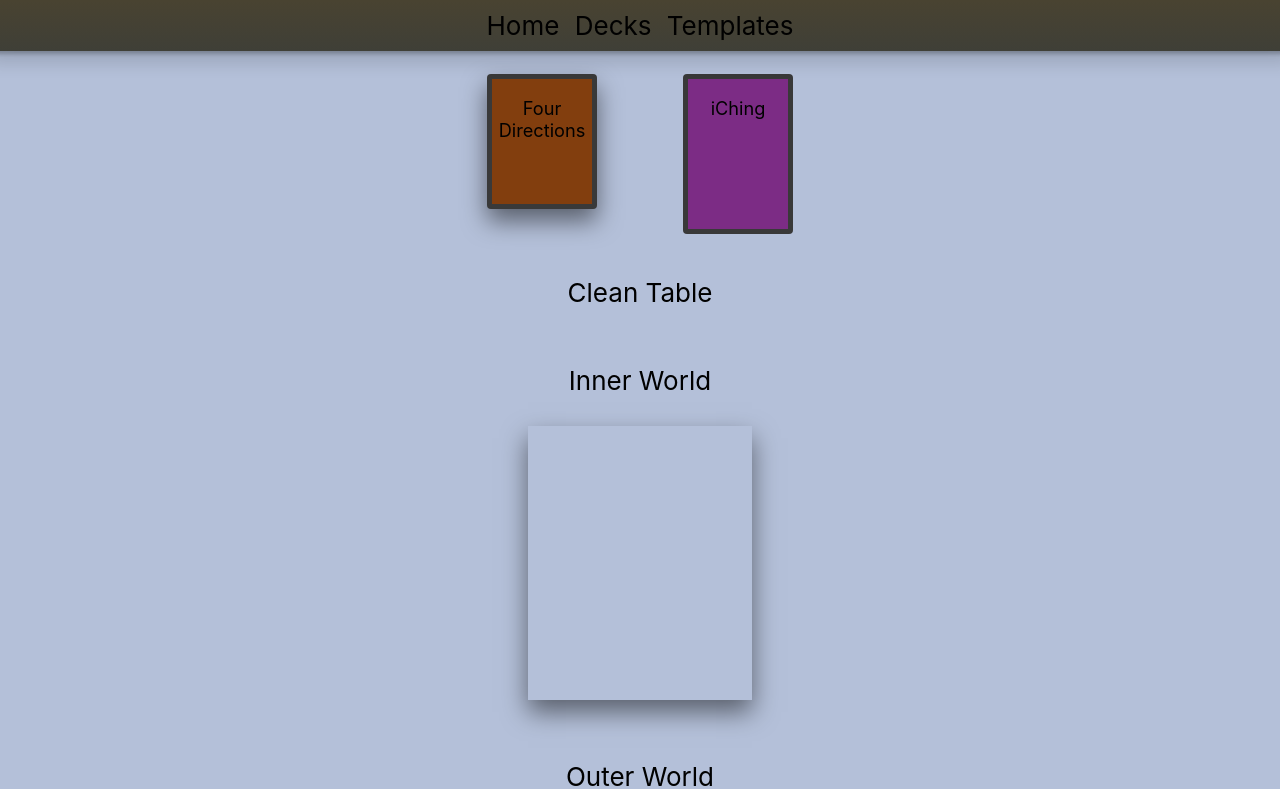
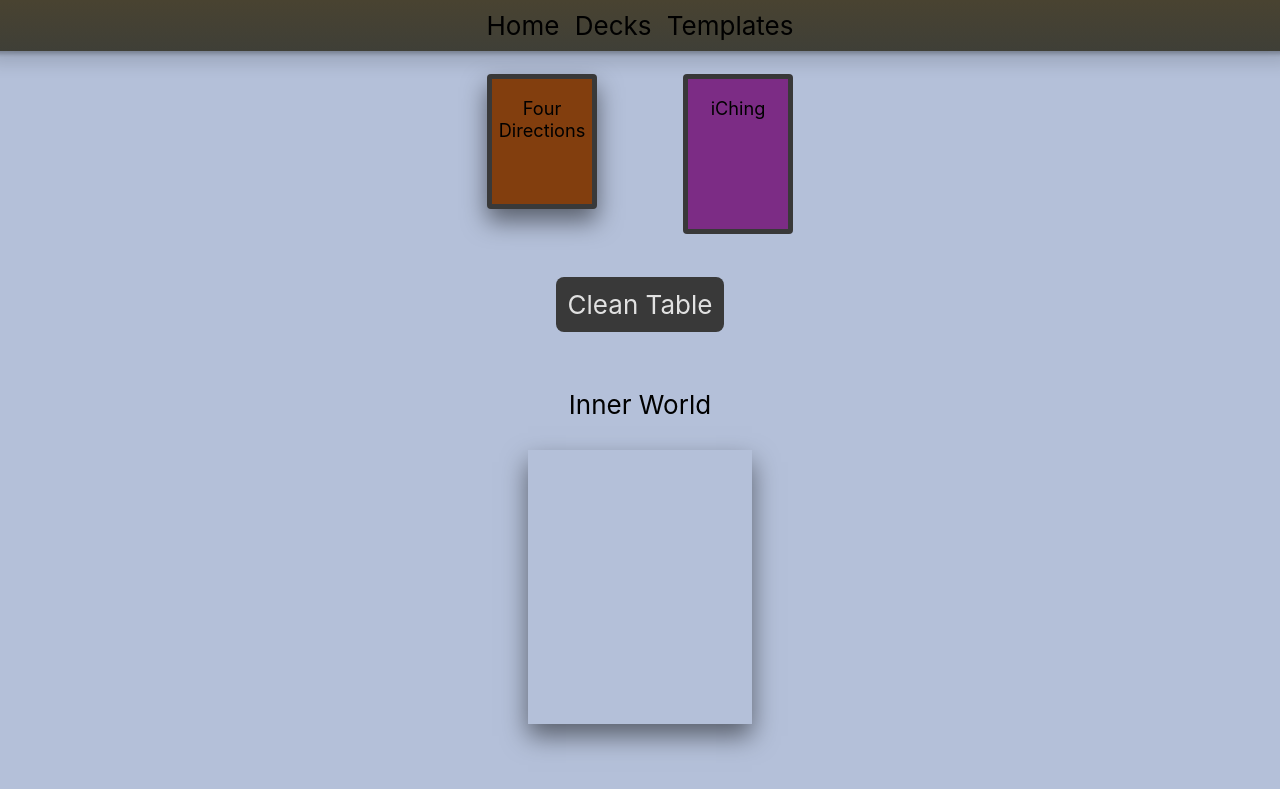
Before and after one commit to TaylorBurke/my-app, a React (Create React App) app: page / in a window 1280 px wide. Shown: the top 789 px of the page. Built offline with nearby package versions, Linux system fonts and the light colour scheme.

Commit message:
style button

```diff
--- a/src/App.css
+++ b/src/App.css
@@ -45,3 +45,10 @@
 .nav a:hover {
   color: white;
 }
+
+.cleanButton {
+  background-color: #393939;
+  color: #E1E1E1;
+  padding: 12px;
+  border-radius: 8px;
+}
--- a/src/Components/TableGenerator.tsx
+++ b/src/Components/TableGenerator.tsx
@@ -37,7 +37,8 @@ const TableGenerator = ({stagedDeck, selectedDecks, selectedTemplate, isClean, c
     return (
         <ThemeProvider theme={theme}>
             <DeckPresenter props={{selectedDecks, stagedDeck}} />
-            <div onClick={()=>{cleanTable()}}>Clean Table</div>
+            <div className='cleanButton'
+                 onClick={()=>{cleanTable()}}>Clean Table</div>
             {selectedTemplate.templateState.slots.map((s)=> (<SlotGenerator props={{slot: s}} />))}
         </ThemeProvider>
     )
```
Also changed, not shown: src/DeckSelector.tsx (deleted, +0 -35 lines).
